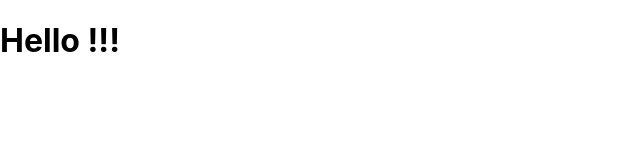
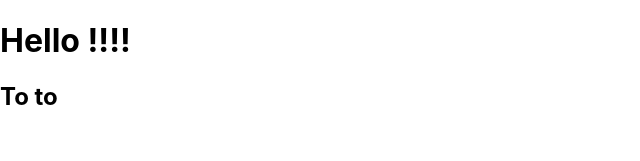
Before and after one commit to jahorinac/02-react, a React (Create React App) app: page /create in a window 1280 px wide. Shown: the top 161 px of the page, without its empty margins (0-640 px from the left). Built offline with nearby package versions, Linux system fonts and the light colour scheme.

Commit message:
001 - added router

```diff
--- a/package.json
+++ b/package.json
@@ -8,6 +8,7 @@
     "@testing-library/user-event": "^7.2.1",
     "react": "^16.13.1",
     "react-dom": "^16.13.1",
+    "react-router-dom": "^5.1.2",
     "react-scripts": "3.4.1"
   },
   "scripts": {
--- a/src/App.js
+++ b/src/App.js
@@ -1,10 +1,16 @@
-import React from 'react';
-
+import React, { Component } from 'react';
+import {BrowserRouter, Switch, Route} from 'react-router-dom';
+import CreateProject from './components/CreateProject'
 function App() {
   return (
-    <div className="App">
-      <h1>Hello !!!</h1>
-    </div>
+      <BrowserRouter>
+          <div className="App">
+              <h1>Hello !!!!</h1>
+          </div>
+          <Switch>
+              <Route path='/create' component={CreateProject}/>
+          </Switch>
+      </BrowserRouter>
   );
 }
 
--- /dev/null
+++ b/src/components/CreateProject.js
@@ -0,0 +1,11 @@
+import React, { Component } from 'react';
+
+class CreateProject extends Component{
+    render() {
+        return(
+            <h2>To to</h2>
+        )
+    }
+}
+
+export default CreateProject
```
Also changed, not shown: 1 other file (tests, documents, lock files or other folders).
